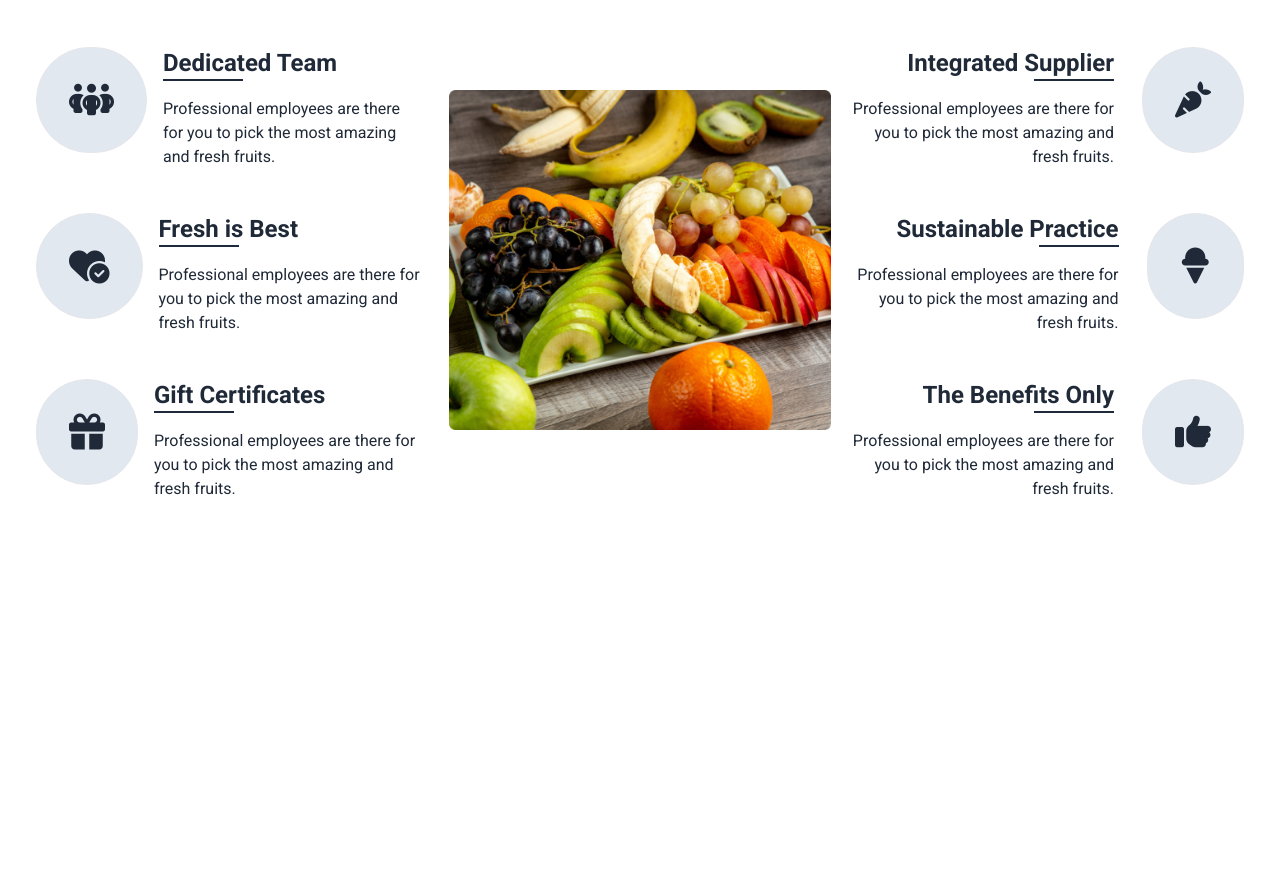
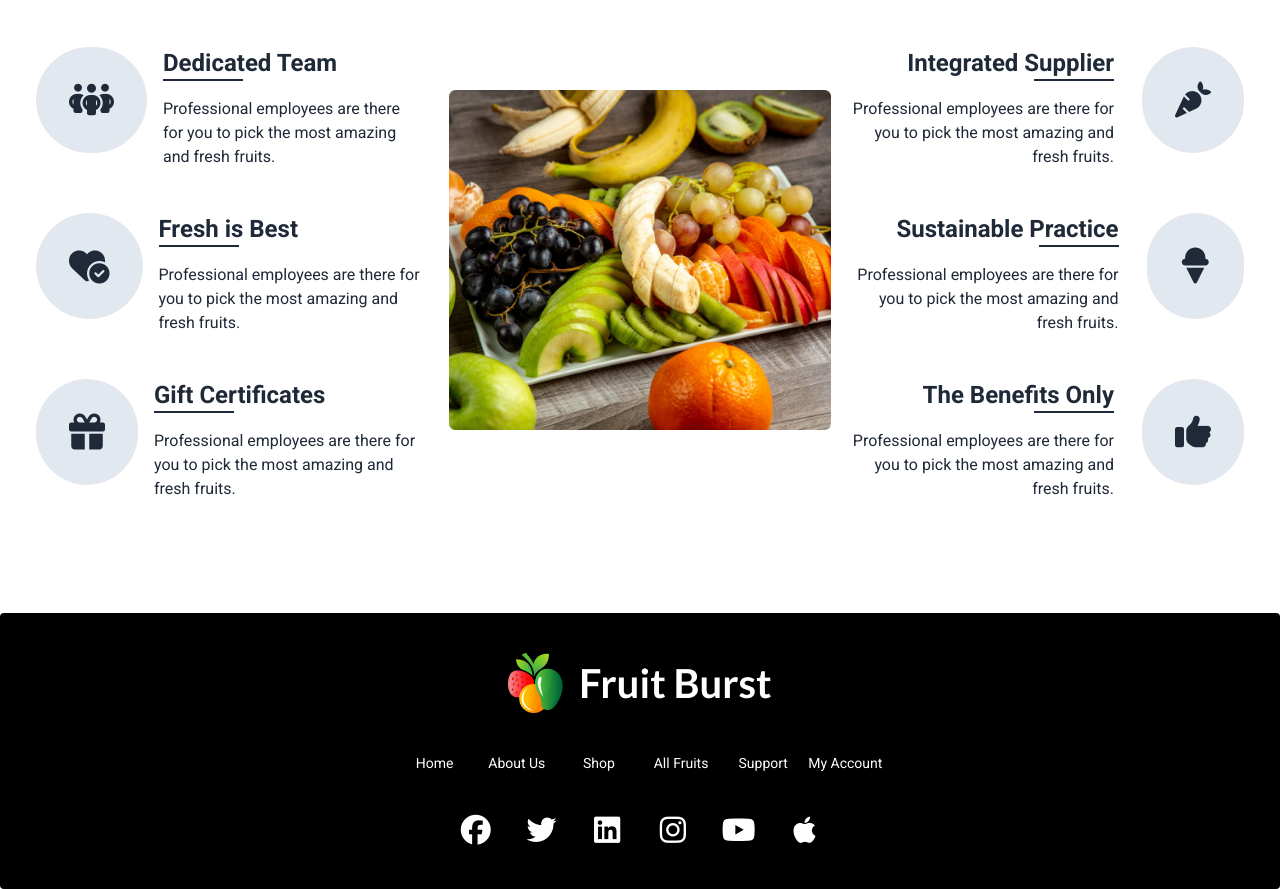
Before and after one commit to sahariarahmmadshakil/fruit-store, a plain HTML site: page index.html in a window 1280 px wide. Shown: the part 2290-3179 px from the top of the page. Before the commit the page ends 2791 px from the top, so only its background shows below. Drawn offline with nearby package versions, Linux system fonts and the light colour scheme.

Commit message:
added footer

```diff
--- a/index.html
+++ b/index.html
@@ -209,7 +209,7 @@
         <section class="h-40 my-4 md:my-8 lg:my-10 flex flex-col md:flex-row items-center mx-auto justify-between px-5">
             <div>
                 <h3 class="text-5xl font-extrabold">Deal of the day</h3>
-                <p class="mt-6">Contrary to popular belief, is not simply random text. It has roots in a piece of
+                <p class="mt-6">Contrary to popular belief, is not simply random text. <br> It has roots in a piece of
                     classical Latin literature from 45 BC, making it over 2000 years old.</p>
             </div>
             <div class="pt-7 md:pt-0">
@@ -528,7 +528,8 @@
                     <div class="mt-4 me-3 grid grid-cols-1 justify-items-center md:justify-items-end">
                         <p class="text-2xl font-bold">Integrated Supplier</p>
                         <hr class="w-20 border border-slate-800">
-                        <p class="pt-4 text-right">Professional employees are there for you to pick the most amazing and fresh
+                        <p class="pt-4 text-right">Professional employees are there for you to pick the most amazing and
+                            fresh
                             fruits.</p>
                     </div>
                     <div class="mx-4 border rounded-full p-8 bg-slate-200">
@@ -540,7 +541,8 @@
                     <div class="mt-4 me-3 grid grid-cols-1 justify-items-center md:justify-items-end">
                         <p class="text-2xl font-bold">Sustainable Practice</p>
                         <hr class="w-20 border border-slate-800">
-                        <p class="pt-4 text-right">Professional employees are there for you to pick the most amazing and fresh
+                        <p class="pt-4 text-right">Professional employees are there for you to pick the most amazing and
+                            fresh
                             fruits.</p>
                     </div>
                     <div class="mx-4 border rounded-full p-8 bg-slate-200">
@@ -552,7 +554,8 @@
                     <div class="mt-4 me-3 grid grid-cols-1 justify-items-center md:justify-items-end">
                         <p class="text-2xl font-bold">The Benefits Only</p>
                         <hr class="w-20 border border-slate-800">
-                        <p class="pt-4 text-right">Professional employees are there for you to pick the most amazing and fresh
+                        <p class="pt-4 text-right">Professional employees are there for you to pick the most amazing and
+                            fresh
                             fruits.</p>
                     </div>
                     <div class="mx-4 border rounded-full p-8 bg-slate-200">
@@ -564,8 +567,27 @@
         </section>
     </main>
     <!-- this is footer  -->
-    <footer>
+    <footer class="footer footer-center p-10 bg-black text-base-content rounded mt-28">
+        <div class="flex text-[#FFF] font-lota text-5xl">
+            <img src="images/logo-main.png" alt="">
+        </div>
+        <div class="grid grid-cols-4 md:grid-cols-6 ">
+            <a class="text-white">Home</a>
+            <a class="text-white">About Us</a>
+            <a class="text-white">Shop</a>
+            <a class="text-white">All Fruits</a>
+            <a class="text-white">Support</a>
+            <a class="text-white">My Account</a>
+        </div>
+        <div class="grid grid-cols-4 md:grid-cols-6 gap-8">
+            <a class="text-white text-3xl"><i class="fa-brands fa-facebook"></i></a>
+            <a class="text-white text-3xl"><i class="fa-brands fa-twitter"></i></a>
+            <a class="text-white text-3xl"><i class="fa-brands fa-linkedin"></i></a>
+            <a class="text-white text-3xl"><i class="fa-brands fa-instagram"></i></a>
+            <a class="text-white text-3xl"><i class="fa-brands fa-youtube"></i></a>
+            <a class="text-white text-3xl"><i class="fa-brands fa-apple"></i></a>
 
+        </div>
     </footer>
 </body>
 
```
